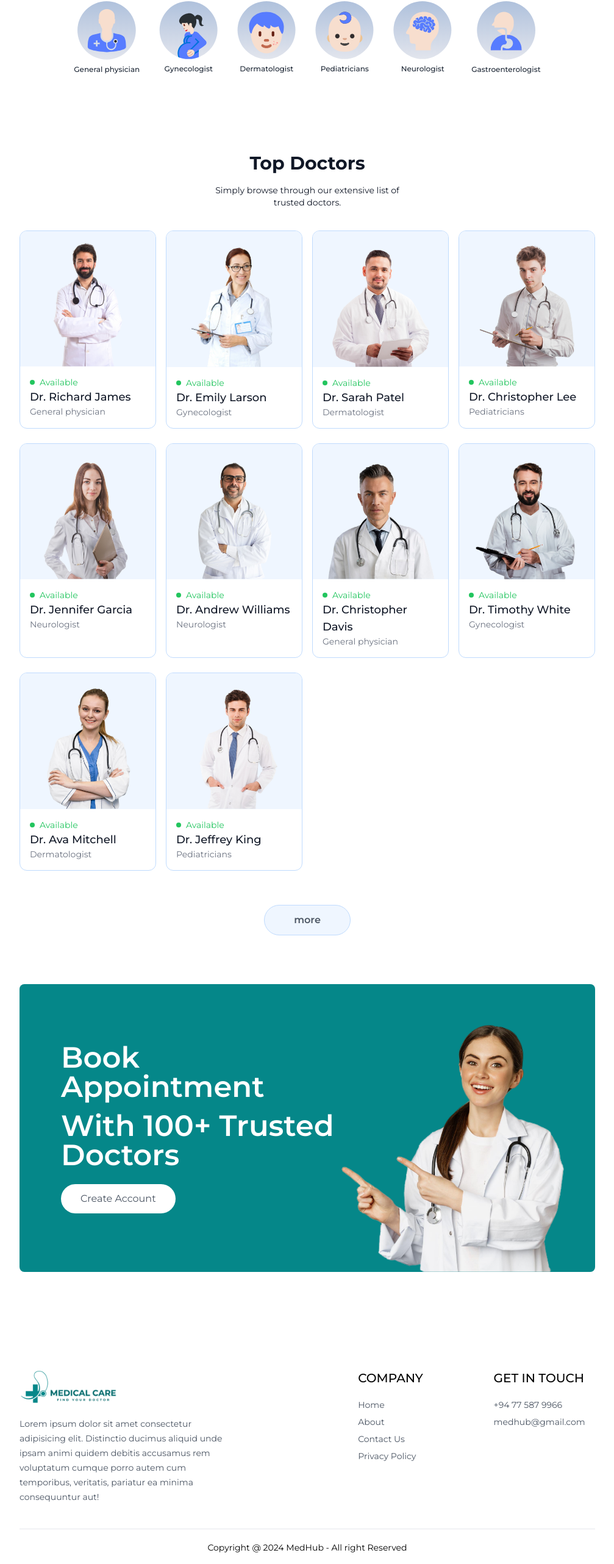
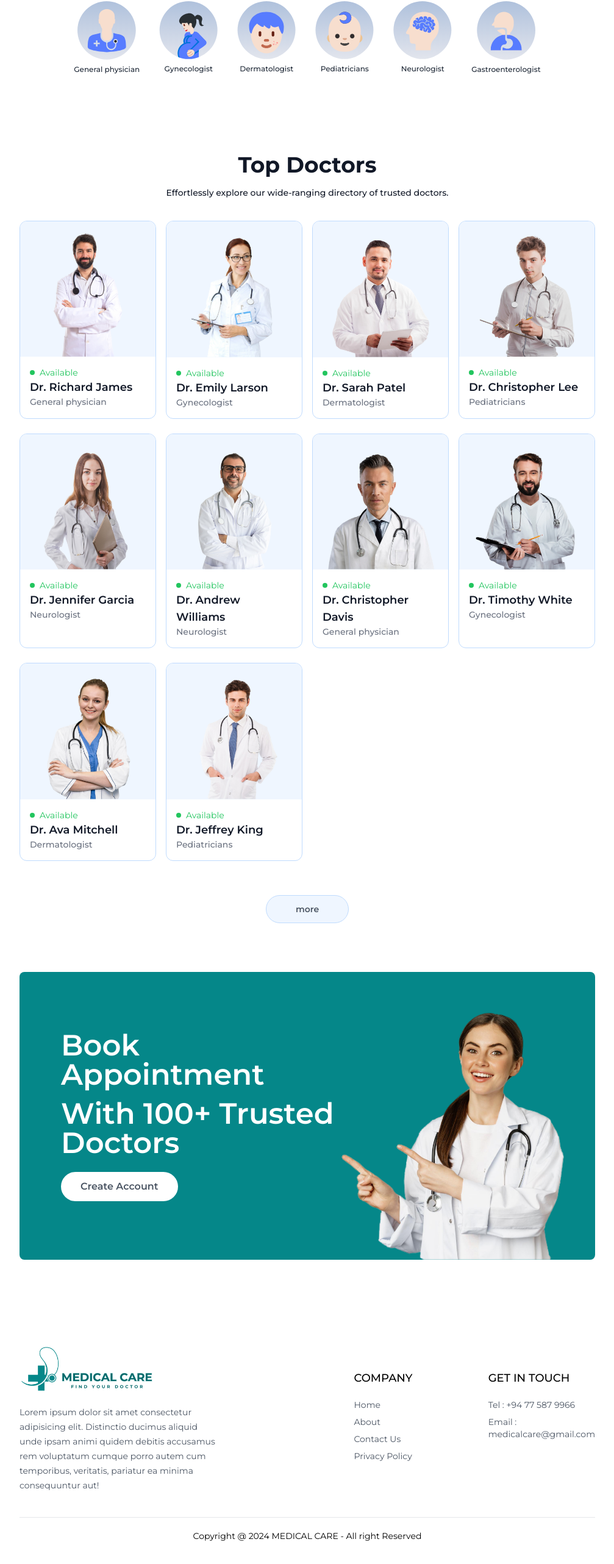
Before and after one commit to SachindaBandara/Doctor-Appoinment-Booking-Website-using-React, a React (Vite) app in the folder frontend/: page / in a window 1280 px wide. Shown: the part 932-3497 px from the top of the page at 61% size, without its empty margins (136-1143 px from the left). Built offline with nearby package versions, Linux system fonts and the light colour scheme.

Commit message:
add changes all pages

```diff
--- a/frontend/src/components/Banner.jsx
+++ b/frontend/src/components/Banner.jsx
@@ -13,7 +13,7 @@ const Banner = () => {
             <p>Book Appointment</p>
             <p className='mt-4'>With 100+ Trusted Doctors</p>
         </div>
-            <button onClick={()=>{navigate('/login'); scrollTo(0,0)}} className='bg-white text-sm sm:text-base text-gray-600 px-8 py-3 rounded-full mt-6 hover:scale-105 transition-all'>Create Account</button>
+            <button onClick={()=>{navigate('/login'); scrollTo(0,0)}} className='bg-white text-sm font-semibold sm:text-base text-gray-600 px-8 py-3 rounded-full mt-6 hover:scale-105 transition-all'>Create Account</button>
       </div>
 
       {/* Right side */}
--- a/frontend/src/components/Footer.jsx
+++ b/frontend/src/components/Footer.jsx
@@ -6,14 +6,14 @@ const Footer = () => {
     <div className='md:mx-10'>
       <div className='flex flex-col sm:grid grid-cols-[3fr_1fr_1fr] gap-14 my-10 mt-40 text-sm'>
         {/* Left section */}
-        <div>
-            <img className='mb-5 w-40' src={assets.logo} alt="" />
+        <div className='mt-[-20px]'>
+            <img className='mb-5 w-[220px]' src={assets.logo} alt="" />
             <p className='w-full md:w-2/3 text-gray-600 leading-6'>Lorem ipsum dolor sit amet consectetur adipisicing elit. Distinctio ducimus aliquid unde ipsam animi quidem debitis accusamus rem voluptatum cumque porro autem cum temporibus, veritatis, pariatur ea minima consequuntur aut!</p>
         </div>
 
         {/* Center section */}
-         <div>
-            <p className='text-xl font-medium mb-5'>COMPANY</p>
+         <div className='mt-5'>
+            <p className='text-lg font-medium mb-5'>COMPANY</p>
             <ul className='flex flex-col gap-2 text-gray-600'>
                 <li>Home</li>
                 <li>About</li>
@@ -23,18 +23,18 @@ const Footer = () => {
         </div>
 
         {/* Right section */}
-            <div>
-                <p className='text-xl font-medium mb-5'>GET IN TOUCH</p>
+            <div className='mt-5'>
+                <p className='text-lg font-medium mb-5'>GET IN TOUCH</p>
                 <ul className='flex flex-col gap-2 text-gray-600'>
-                    <li>+94 77 587 9966</li>
-                    <li>medhub@gmail.com</li>
+                    <li>Tel   : +94 77 587 9966</li>
+                    <li>Email : medicalcare@gmail.com</li>
                 </ul>
             </div>
       </div>
       <div>
         {/* Copyright */}
         <hr/>
-        <p className='py-5 text-sm text-center'>Copyright @ 2024 MedHub - All right Reserved </p>
+        <p className='py-5 text-sm text-center'>Copyright @ 2024 MEDICAL CARE - All right Reserved </p>
       </div>
     </div>
   )
--- a/frontend/src/components/RelatedDoctors.jsx
+++ b/frontend/src/components/RelatedDoctors.jsx
@@ -18,9 +18,9 @@ const RelatedDoctors = ({ speciality, docId }) => {
 
   return (
     <div className="flex flex-col items-center gap-4 my-16 text-gray-900 md:mx-10">
-      <h1 className="text-3xl font-bold">Top Doctors</h1>
-      <p className="sm:w-1/3 text-center text-sm">
-        Simply browse through our extensive list of trusted doctors.
+      <h1 className="text-4xl font-bold">Top Doctors</h1>
+      <p className="sm:w-1/2 text-center text-sm font-medium">
+      Effortlessly explore our wide-ranging directory of trusted doctors.
       </p>
       <div className="w-full grid grid-cols-auto gap-4 pt-5 gap-y-6 px-3 sm:px-0">
         {relDocs.slice(0, 5).map((item, index) => (
--- a/frontend/src/components/TopDoctors.jsx
+++ b/frontend/src/components/TopDoctors.jsx
@@ -9,8 +9,8 @@ const { doctors } = useContext(AppContext);
 
   return (
     <div className='flex flex-col items-center gap-4 my-16 text-gray-900 md:mx-10'>
-      <h1 className='text-3xl font-bold'>Top Doctors</h1>
-      <p className='sm:w-1/3 text-center text-sm'>Simply browse through our extensive list of trusted doctors.</p>
+      <h1 className='text-4xl font-bold'>Top Doctors</h1>
+      <p className='sm:w-1/2 text-center text-sm font-medium'>Effortlessly explore our wide-ranging directory of trusted doctors.</p>
       <div className='w-full grid grid-cols-auto gap-4 pt-5 gap-y-6 px-3 sm:px-0'>
         {doctors.slice(0,10).map((item,index)=>(
             <div onClick={() => {navigate(`/appointment/${item._id}`); scrollTo(0,0)}} className='border border-blue-200 rounded-xl overflow-hidden cursor-pointer hover:translate-y-[-10px] transition-all duration-500' key={index}>
@@ -20,14 +20,14 @@ const { doctors } = useContext(AppContext);
                         <p className='w-2 h-2 bg-green-500 rounded-full'></p>
                         <p>Available</p>
                     </div>
-                    <p className='text-gray-900 text-lg font-medium'>{item.name}</p>
-                    <p className='text-gray-500 text-sm'>{item.speciality}</p>
+                    <p className='text-gray-900 text-lg font-semibold'>{item.name}</p>
+                    <p className='text-gray-500 text-sm font-medium'>{item.speciality}</p>
                 </div>
             </div>
         ))}
       </div>
 
-      <button onClick={()=>{navigate('/doctors'); scrollTo(0,0)}} className='bg-blue-50 text-gray-600 font-semibold px-12 py-3 rounded-full border border-blue-200 mt-10'>more</button>
+      <button onClick={()=>{navigate('/doctors'); scrollTo(0,0)}} className='bg-blue-50 text-gray-600 text-sm font-semibold px-12 py-3 rounded-full border border-blue-200 mt-10'>more</button>
     </div>
   )
 }
--- a/frontend/src/pages/About.jsx
+++ b/frontend/src/pages/About.jsx
@@ -4,9 +4,9 @@ import { assets } from "../assets/assets";
 const About = () => {
   return (
     <div>
-      <div className="text-center text-2xl pt-10 text-gray-500">
+      <div className="text-center text-4xl font-medium pt-10 text-gray-500">
         <p>
-          About <span className="text-gray-700 font-medium">Us</span>
+          About <span className="text-gray-700 font-semibold">Us</span>
         </p>
       </div>
 
@@ -38,7 +38,7 @@ const About = () => {
         </div>
       </div>
 
-      <div className="text-xl text-center my-10 pt-20">
+      <div className="text-4xl font-medium text-center text-gray-500 my-10 pt-20">
         <p>
           Why <span className="text-gray-700 font-semibold">Choose Us</span>
         </p>
@@ -46,15 +46,15 @@ const About = () => {
 
       <div className="flex flex-col md:flex-row mb-20">
         <div className="border px-10 md:px-16 py-8 sm:py-16 flex flex-col gap-5 text-[15px] hover:bg-primary hover:text-white transition-all duration-300 text-gray-600 cursor-pointer">
-          <b>Efficient</b>
+          <p className="text-xl font-bold">Efficient</p>
           <p>Lorem ipsum dolor sit amet consectetur adipisicing elit. Rem, praesentium alias tenetur totam tempora cumque cupiditate nihil dicta voluptates blanditiis, dolores aut inventore fugit nobis debitis facilis delectus molestiae accusamus?</p>
         </div>
         <div className="border px-10 md:px-16 py-8 sm:py-16 flex flex-col gap-5 text-[15px] hover:bg-primary hover:text-white transition-all duration-300 text-gray-600 cursor-pointer">
-          <b>Convenience</b>
+          <p className="text-xl font-bold">Convenience</p>
           <p>Lorem ipsum dolor, sit amet consectetur adipisicing elit. Iste, soluta doloremque quo vitae impedit culpa? Commodi quas minus ipsum magnam ad corrupti laudantium molestiae sunt fuga natus non, corporis odit?</p>
         </div>
         <div className="border px-10 md:px-16 py-8 sm:py-16 flex flex-col gap-5 text-[15px] hover:bg-primary hover:text-white transition-all duration-300 text-gray-600 cursor-pointer">
-          <b>Personalization</b>
+          <p className="text-xl font-bold">Personalization</p>
           <p>Lorem ipsum dolor sit, amet consectetur adipisicing elit. Velit esse similique, voluptas labore beatae ducimus dolorem. Quaerat illo eveniet quibusdam totam iste, consectetur molestiae similique illum molestias, sunt magni distinctio!</p>
         </div>
       </div>
--- a/frontend/src/pages/Appointment.jsx
+++ b/frontend/src/pages/Appointment.jsx
@@ -100,11 +100,11 @@ const Appointment = () => {
 
           <div className="flex-1 border border-gray-400 rounded-lg p-8 py-7 bg-white mx-2 sm:mx-0 mt-[-80px] sm:mt-0">
             {/* Doctor Name, degree, experience */}
-            <p className="flex items-center gap-2 text-2xl font-medium text-gray-900">
+            <p className="flex items-center gap-2 text-2xl font-semibold text-gray-900">
               {docInfo.name}
               <img className="w-5" src={assets.verified_icon} alt="" />
             </p>
-            <div className="flex items-center gap-2 text-sm mt-1 text-gray-600">
+            <div className="flex items-center gap-2 text-sm font-medium mt-1 text-gray-600">
               <p>
                 {docInfo.degree} - {docInfo.speciality}
               </p>
@@ -123,7 +123,7 @@ const Appointment = () => {
                 {docInfo.about}
               </p>
             </div>
-            <p className="text-gray-500 font-medium mt-4">
+            <p className="text-gray-500 font-semibold mt-4">
               Appointment Fee:{" "}
               <span className="text-gray-600">
                 {currencySymbol}
@@ -169,7 +169,7 @@ const Appointment = () => {
                 </p>
               ))}
           </div>
-          <button className="bg-primary text-white text-sm font-light px-14 py-3 rounded-full my-6">
+          <button className="bg-primary text-white text-sm font-medium px-14 py-3 rounded-full my-6 hover:font-semibold hover:scale-105 transition-all duration-300">
             Book an appointment
           </button>
         </div>
--- a/frontend/src/pages/Doctors.jsx
+++ b/frontend/src/pages/Doctors.jsx
@@ -25,7 +25,7 @@ applyFilter()
 
   return (
     <div>
-      <p className='text-gray-600'>Browse through the doctors specialist.</p>
+      <p className='text-gray-600 font-medium'>Explore our specialists' directory of doctors.</p>
       <div className='flex flex-col sm:flex-row items-start gap-5 mt-5'>
         <button className={`py-1 px-3 border rounded text-sm transition-all sm:hidden ${showFilter ? 'bg-primary text-white' : ''}`} onClick={()=>setShowFilter(prev => !prev)}>Filter</button>
         <div className={`flex-col gap-4 text-sm text-gray-600 ${showFilter ? 'flex' : 'hidden sm:flex'}`}>
@@ -46,8 +46,8 @@ applyFilter()
                             <p className='w-2 h-2 bg-green-500 rounded-full'></p>
                             <p>Available</p>
                         </div>
-                        <p className='text-gray-900 text-lg font-medium'>{item.name}</p>
-                        <p className='text-gray-500 text-sm'>{item.speciality}</p>
+                        <p className='text-gray-900 text-lg font-semibold'>{item.name}</p>
+                        <p className='text-gray-500 text-sm font-medium'>{item.speciality}</p>
                     </div>
                 </div>
               ))
```
Lines whose indentation alone changed are shown as unchanged.
